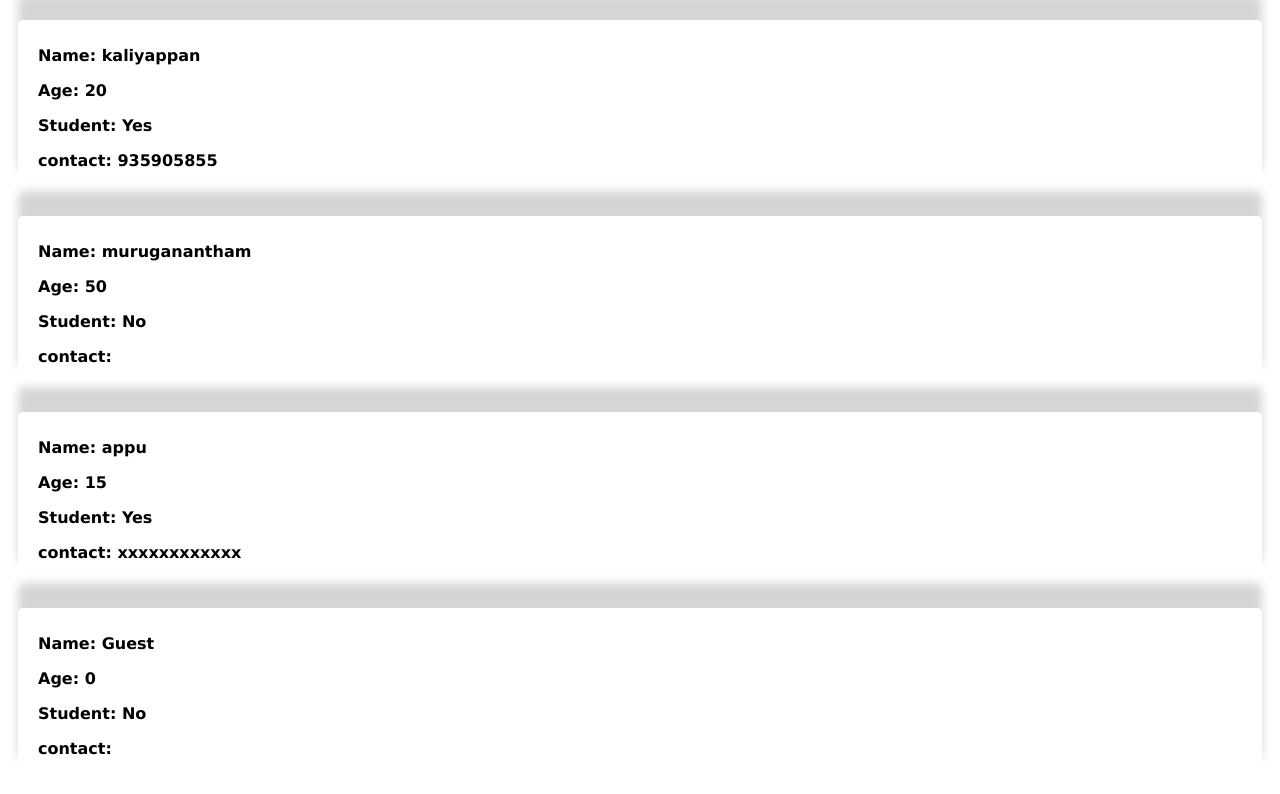
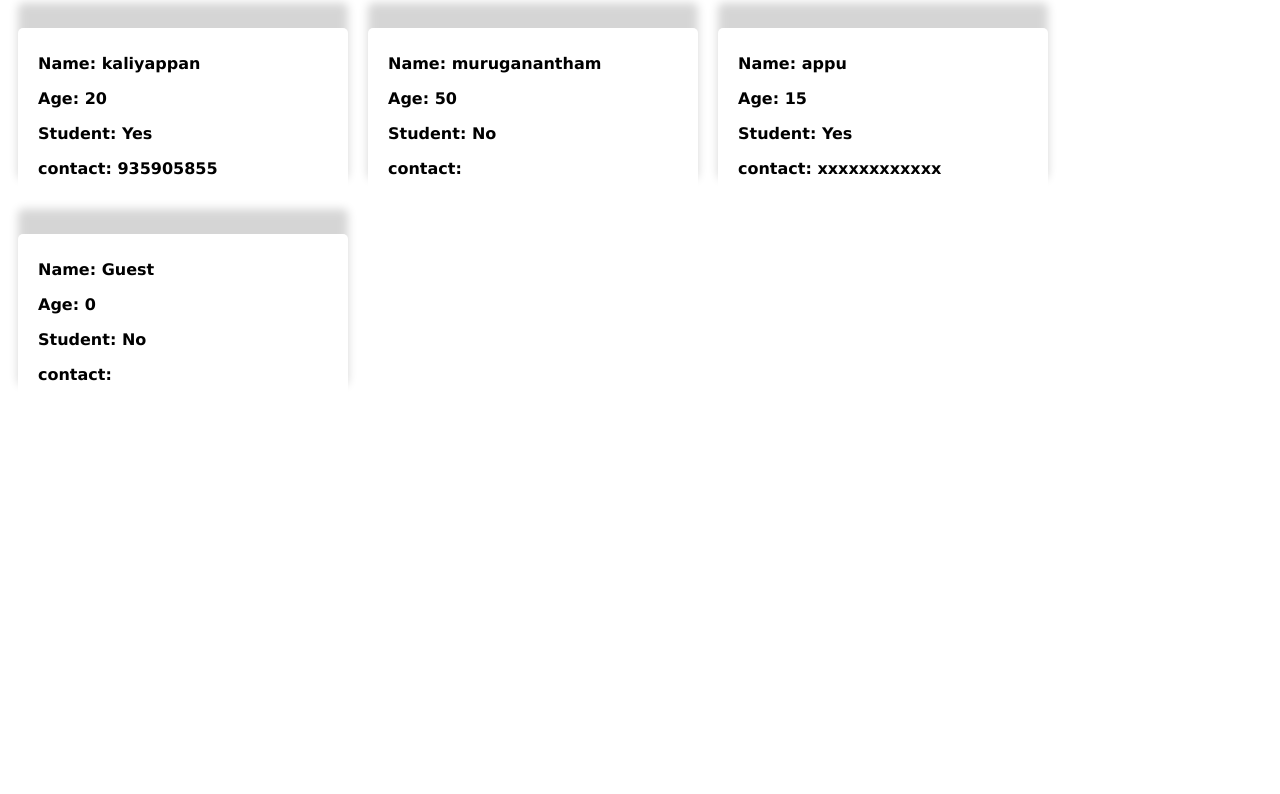
Before and after one commit to Kaliyappan1/React-app-CRA-jsx, a React (Vite) app: page / in a window 1280 px wide. Shown: the top 794 px of the page. Built offline with nearby package versions, Linux system fonts and the light colour scheme.

Commit message:
changes layout index.js

```diff
--- a/src/index.css
+++ b/src/index.css
@@ -9,4 +9,6 @@
     border: none;
     font-weight: bold;
     font-family: Verdana, Geneva, Tahoma, sans-serif;
+    min-width: 300px;
+    display: inline-block;
 }
```
